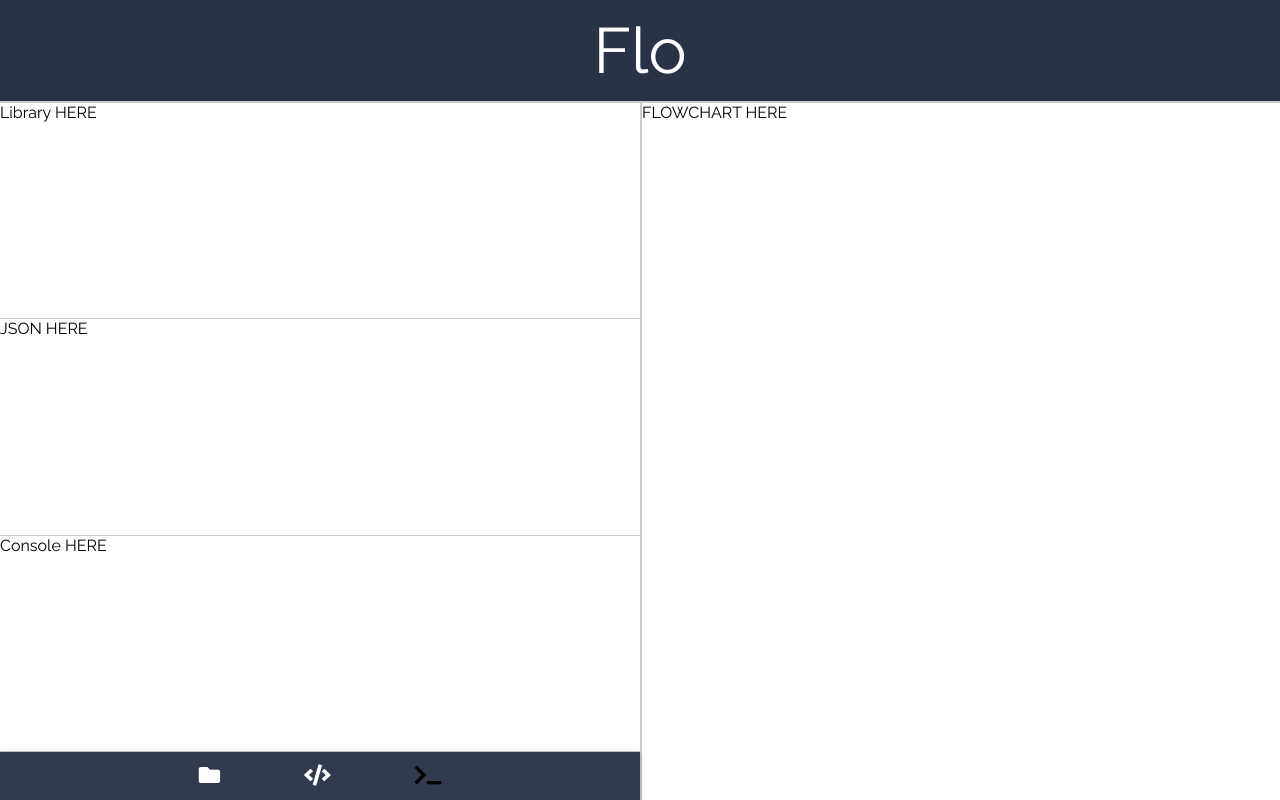
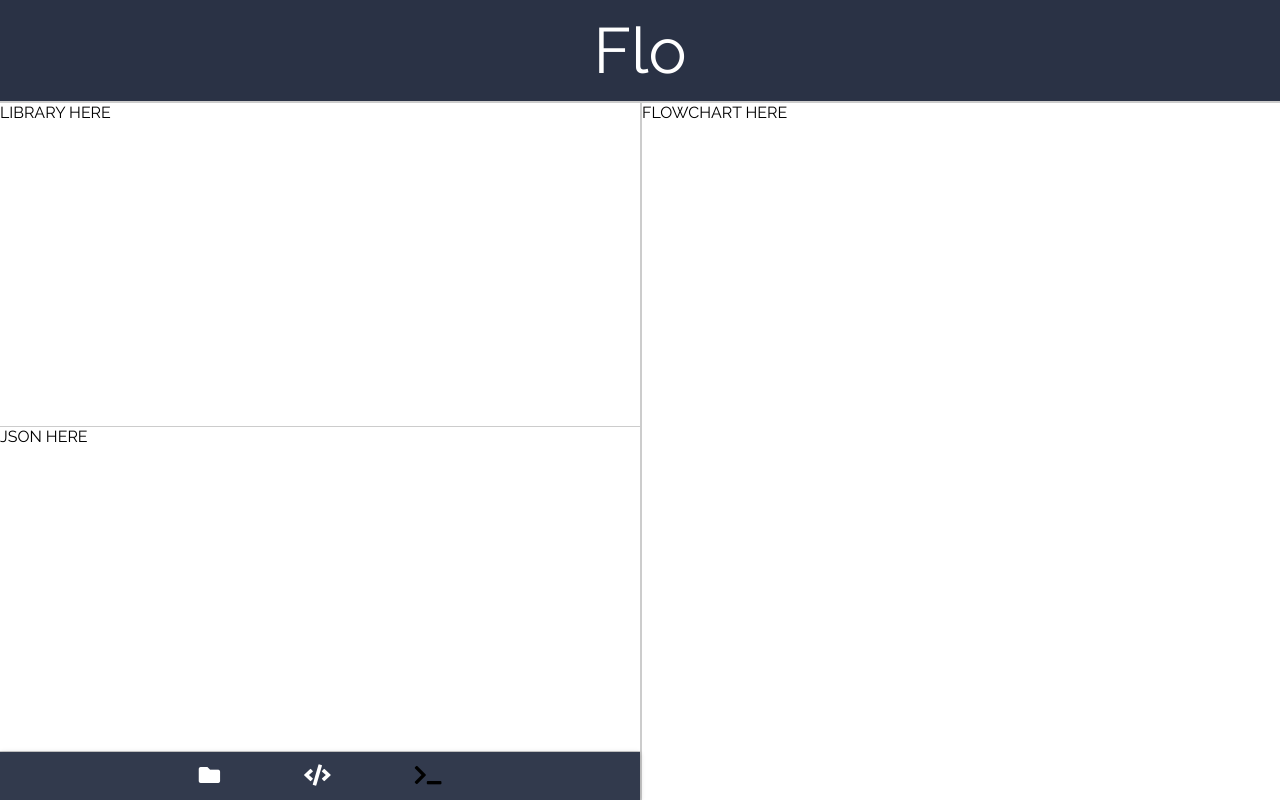
Before and after one commit to martoio/exabyte-flo, a React (Create React App) app: page / in a window 1280 px wide. Built offline with nearby package versions, Linux system fonts and the light colour scheme.

Commit message:
Extracted Window modules. Added functionality for state changes on windows. Implemented blank window placeholder to prevent controller from snapping to top.

```diff
--- a/src/components/App/App.js
+++ b/src/components/App/App.js
@@ -2,6 +2,9 @@ import React, {Component} from 'react';
 import './App.css';
 
 import EditorController from "../EditorController/EditorController";
+import LibraryWindow from "../Windows/LibraryWindow";
+import ConsoleWindow from "../Windows/ConsoleWindow";
+import JSONWindow from "../Windows/JSONWindow";
 
 class App extends Component {
 	constructor(){
@@ -22,6 +25,8 @@ class App extends Component {
 	}
 
 	render() {
+		let w = this.state.windows;
+		const hasWindows = w.library || w.json || w.console;
 		return (
 			<main>
 				<header className="Flo-header">
@@ -29,16 +34,20 @@ class App extends Component {
 				</header>
 				<div className="Flo-content">
 					<div className='Flo-left-pane'>
-
-						<div className='editor-window' id="lib-window">
-							Library HERE
+						{!hasWindows > 0 &&
+						<div className='window-holder'>
+							<i class="fas fa-edit"></i>
 						</div>
-						<div className='editor-window' id="json-window">
-							JSON HERE
-						</div>
-						<div className='editor-window' id="console-window">
-							Console HERE
-						</div>
+						}
+						<LibraryWindow
+							isVisible={this.state.windows.library}
+						/>
+						<JSONWindow
+							isVisible={this.state.windows.json}
+						/>
+						<ConsoleWindow
+							isVisible={this.state.windows.console}
+						/>
 						<EditorController
 							windows={this.state.windows}
 							onWindowToggle={this.onWindowToggle.bind(this)}
--- a/src/components/EditorController/EditorController.js
+++ b/src/components/EditorController/EditorController.js
@@ -9,7 +9,6 @@ class EditorController extends Component {
 
 
 	render(){
-		console.log(this.props);
 		return(
 			<div className="Editor-controller">
 				{/*Library button*/}
--- /dev/null
+++ b/src/components/Windows/ConsoleWindow.js
@@ -0,0 +1,20 @@
+import React from 'react';
+
+class ConsoleWindow extends React.Component{
+	constructor(props){
+		super(props);
+	}
+	render(){
+		let content = '';
+		if(this.props.isVisible){
+			content = <div className='editor-window'>
+				CONSOLE HERE
+			</div>
+		}
+		return(
+			content
+		);
+	}
+}
+
+export default ConsoleWindow;
--- /dev/null
+++ b/src/components/Windows/JSONWindow.js
@@ -0,0 +1,20 @@
+import React from 'react';
+
+class JSONWindow extends React.Component{
+	constructor(props){
+		super(props);
+	}
+	render(){
+		let content = '';
+		if(this.props.isVisible){
+			content = <div className='editor-window'>
+				JSON HERE
+			</div>
+		}
+		return (
+			content
+		);
+	}
+}
+
+export default JSONWindow;
--- /dev/null
+++ b/src/components/Windows/LibraryWindow.js
@@ -0,0 +1,20 @@
+import React from 'react';
+
+class LibraryWindow extends React.Component{
+	constructor(props){
+		super(props);
+	}
+	render(){
+		let content = '';
+		if(this.props.isVisible){
+			content = <div className='editor-window'>
+				LIBRARY HERE
+			</div>
+		}
+		return(
+			content
+		);
+	}
+}
+
+export default LibraryWindow;
```
